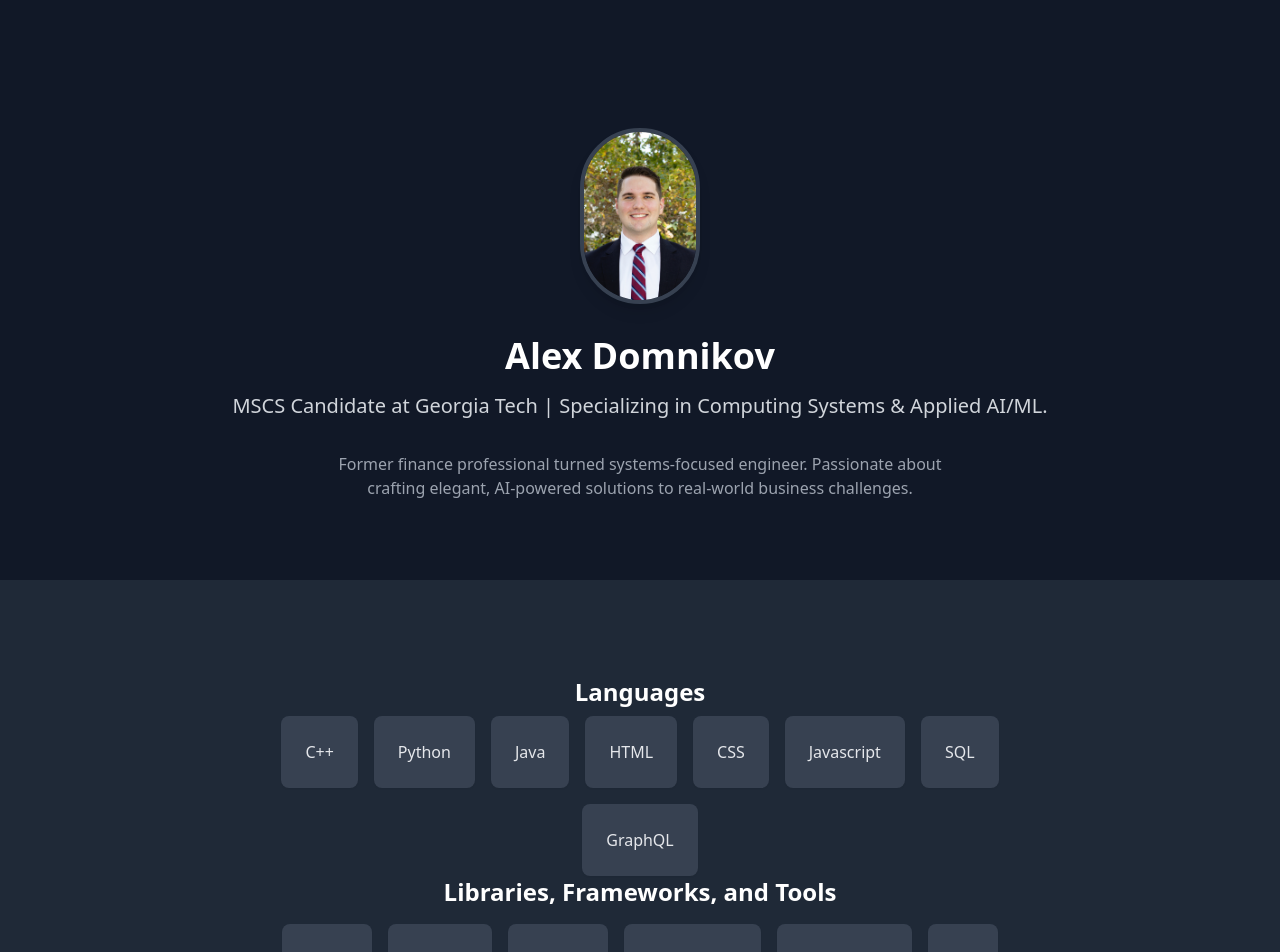
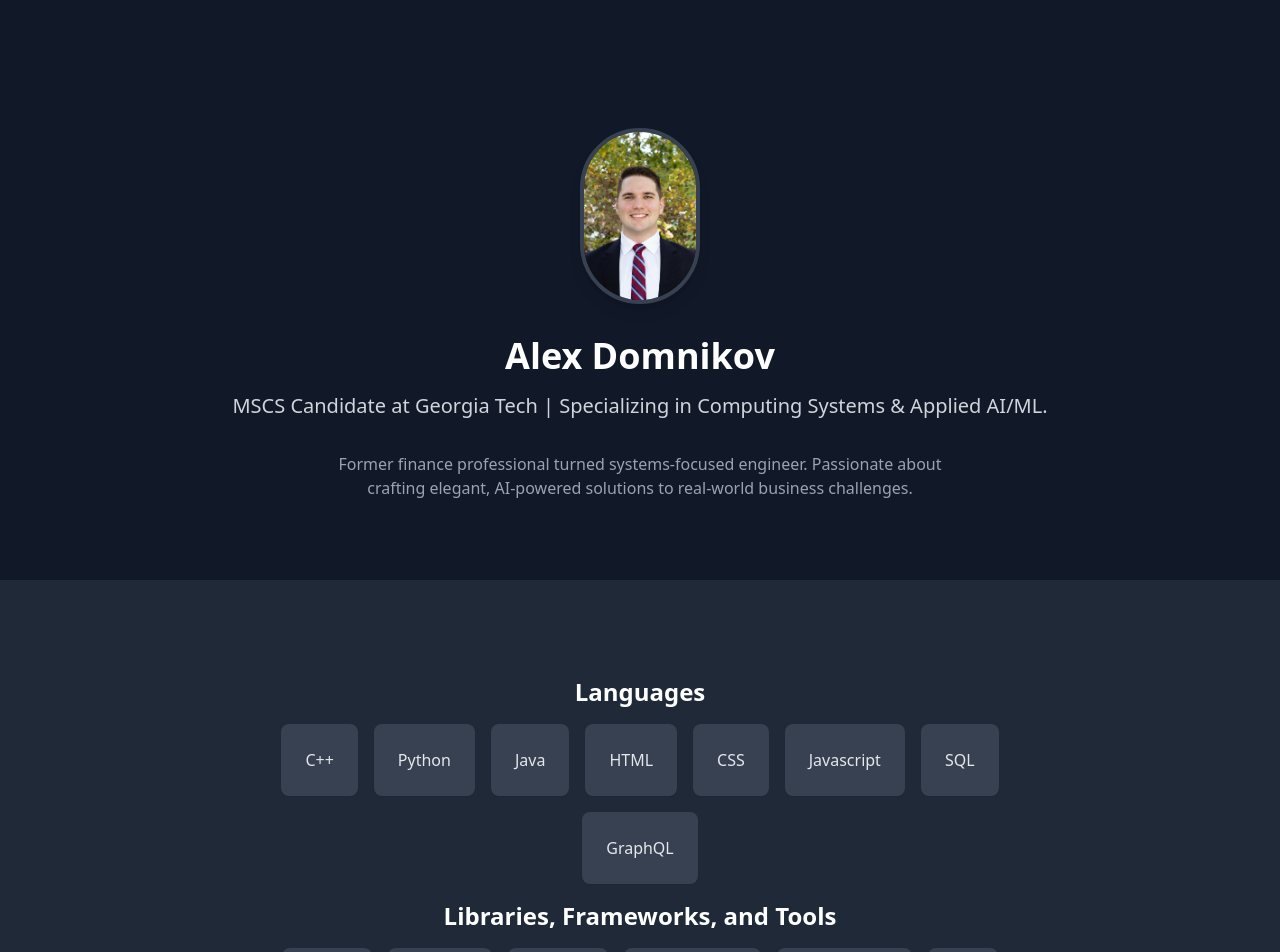
Before and after one commit to alexdomnikov/portfolio-website, a Next.js app: page / in a window 1280 px wide. Shown: the top 952 px of the page. Built offline with nearby package versions, Linux system fonts and the light colour scheme.

Commit message:
Updating margins

```diff
--- a/app/components/SkillsSection.tsx
+++ b/app/components/SkillsSection.tsx
@@ -5,7 +5,7 @@ export default function SkillsSection() {
 	return (
 		<section className="bg-gray-800 py-12 sm:py-20">
 			<div className="max-w-4xl mx-auto px-4 sm:px-6 lg:px-8">
-				<h2 className="text-xl sm:text-2xl font-bold text-white mb-2 sm:mt-4 text-center">Languages</h2>
+				<h2 className="text-xl sm:text-2xl font-bold text-white mb-2 sm:mb-4 mt-2 sm:mt-4 text-center">Languages</h2>
 				<div className="flex flex-wrap justify-center gap-4">
 					{languages.map((language) => (
 						<div
@@ -18,7 +18,7 @@ export default function SkillsSection() {
 				</div>
 			</div>
 
-		<h2 className="text-xl sm:text-2xl font-bold text-white mb-2 sm:mb-4 text-center">Libraries, Frameworks, and Tools</h2>
+		<h2 className="text-xl sm:text-2xl font-bold text-white mb-2 sm:mb-4 mt-2 sm:mt-4 text-center">Libraries, Frameworks, and Tools</h2>
 				<div className="flex flex-wrap justify-center gap-4">
 					{tools.map((tool) => (
 						<div
```
